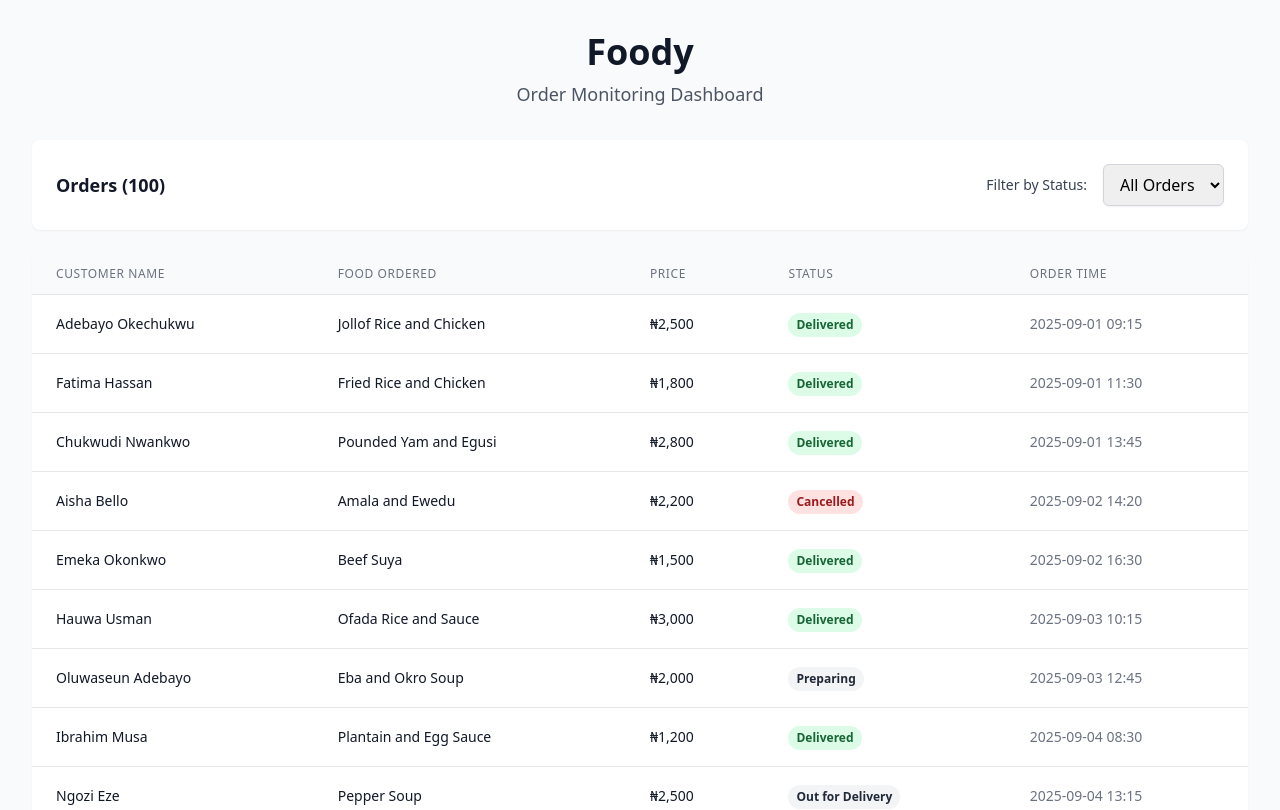
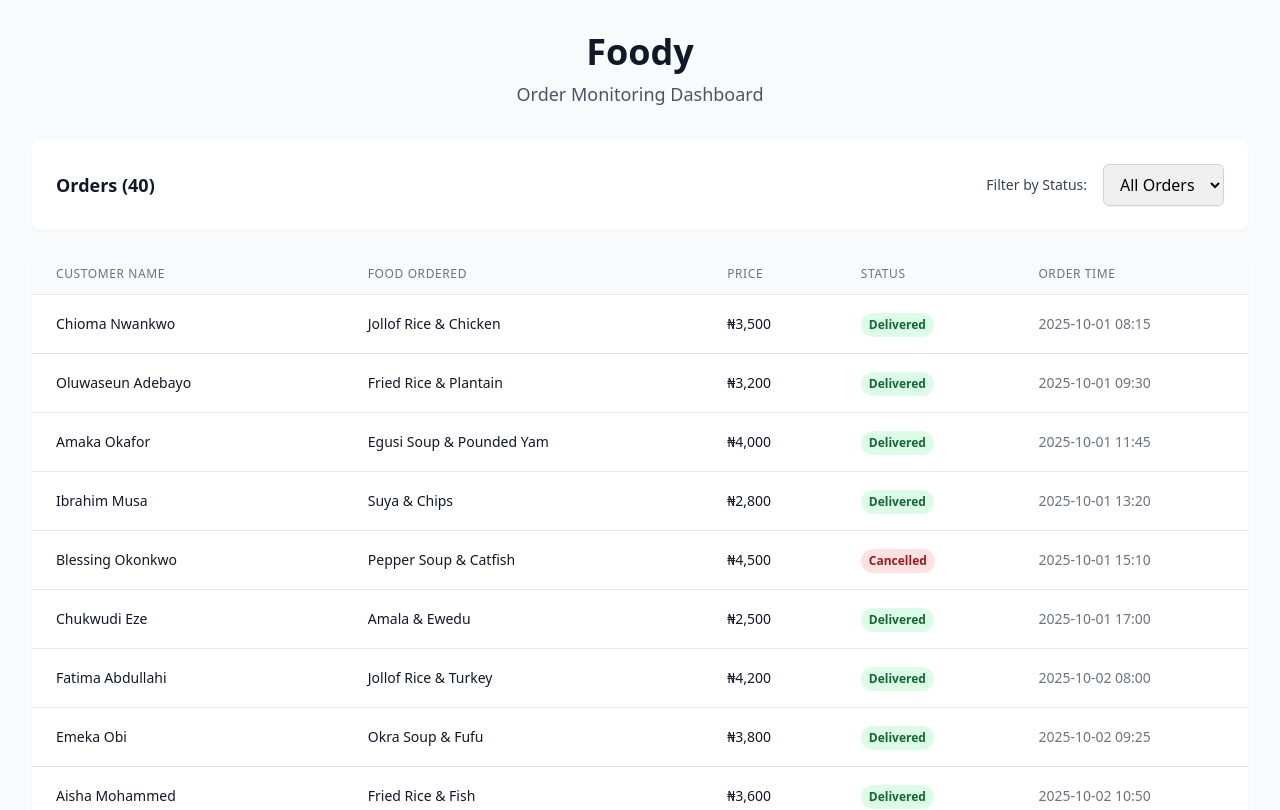
Before and after one commit to bluefound/foodybackend, a React (Create React App) app: page / in a window 1280 px wide. Shown: the top 810 px of the page. Built offline with nearby package versions, Linux system fonts and the light colour scheme.

Commit message:
Add 40 fresh orders from October 1-7, 2025

```diff
--- a/src/App.js
+++ b/src/App.js
@@ -3,110 +3,54 @@ import React, { useState } from 'react';
 const App = () => {
   const [statusFilter, setStatusFilter] = useState('All');
 
-  // Updated orders with dates between August 1-22, 2025
+  // Fresh orders from October 1-7, 2025
   const orders = [
-    { id: 1, customerName: "Adebayo Okechukwu", foodOrdered: "Jollof Rice and Chicken", price: 2500, status: "Delivered", orderTime: "2025-09-01 09:15" },
-    { id: 2, customerName: "Fatima Hassan", foodOrdered: "Fried Rice and Chicken", price: 1800, status: "Delivered", orderTime: "2025-09-01 11:30" },
-    { id: 3, customerName: "Chukwudi Nwankwo", foodOrdered: "Pounded Yam and Egusi", price: 2800, status: "Delivered", orderTime: "2025-09-01 13:45" },
-    { id: 4, customerName: "Aisha Bello", foodOrdered: "Amala and Ewedu", price: 2200, status: "Cancelled", orderTime: "2025-09-02 14:20" },
-    { id: 5, customerName: "Emeka Okonkwo", foodOrdered: "Beef Suya", price: 1500, status: "Delivered", orderTime: "2025-09-02 16:30" },
-    { id: 6, customerName: "Hauwa Usman", foodOrdered: "Ofada Rice and Sauce", price: 3000, status: "Delivered", orderTime: "2025-09-03 10:15" },
-    { id: 7, customerName: "Oluwaseun Adebayo", foodOrdered: "Eba and Okro Soup", price: 2000, status: "Preparing", orderTime: "2025-09-03 12:45" },
-    { id: 8, customerName: "Ibrahim Musa", foodOrdered: "Plantain and Egg Sauce", price: 1200, status: "Delivered", orderTime: "2025-09-04 08:30" },
-    { id: 9, customerName: "Ngozi Eze", foodOrdered: "Pepper Soup", price: 2500, status: "Out for Delivery", orderTime: "2025-09-04 13:15" },
-    { id: 10, customerName: "Yusuf Bello", foodOrdered: "Yam Porridge", price: 1800, status: "Delivered", orderTime: "2025-09-05 11:00" },
-    { id: 11, customerName: "Amina Suleiman", foodOrdered: "Jollof Rice and Chicken", price: 2500, status: "Delivered", orderTime: "2025-09-05 14:30" },
-    { id: 12, customerName: "Chinedu Okafor", foodOrdered: "Fried Rice and Chicken", price: 1800, status: "Cancelled", orderTime: "2025-09-06 09:45" },
-    { id: 13, customerName: "Funke Adeleke", foodOrdered: "Pounded Yam and Egusi", price: 2800, status: "Delivered", orderTime: "2025-09-06 12:15" },
-    { id: 14, customerName: "Oluwaseun Bakare", foodOrdered: "Amala and Ewedu", price: 2200, status: "Preparing", orderTime: "2025-09-07 10:30" },
-    { id: 15, customerName: "Ibrahim Nwosu", foodOrdered: "Beef Suya", price: 1500, status: "Delivered", orderTime: "2025-09-07 15:45" },
-    { id: 16, customerName: "Ngozi Chukwu", foodOrdered: "Ofada Rice and Sauce", price: 3000, status: "Out for Delivery", orderTime: "2025-09-08 11:20" },
-    { id: 17, customerName: "Yusuf Eze", foodOrdered: "Eba and Okro Soup", price: 2000, status: "Delivered", orderTime: "2025-09-08 13:30" },
-    { id: 18, customerName: "Amina Okafor", foodOrdered: "Plantain and Egg Sauce", price: 1200, status: "Delivered", orderTime: "2025-09-09 09:15" },
-    { id: 19, customerName: "Chinedu Suleiman", foodOrdered: "Pepper Soup", price: 2500, status: "Cancelled", orderTime: "2025-09-09 14:00" },
-    { id: 20, customerName: "Funke Nwankwo", foodOrdered: "Yam Porridge", price: 1800, status: "Delivered", orderTime: "2025-09-10 10:45" },
-    { id: 21, customerName: "Oluwaseun Hassan", foodOrdered: "Jollof Rice and Chicken", price: 2500, status: "Preparing", orderTime: "2025-09-10 12:30" },
-    { id: 22, customerName: "Ibrahim Okechukwu", foodOrdered: "Fried Rice and Chicken", price: 1800, status: "Delivered", orderTime: "2025-09-10 13:15" },
-    { id: 23, customerName: "Ngozi Bello", foodOrdered: "Pounded Yam and Egusi", price: 2800, status: "Out for Delivery", orderTime: "2025-09-10 15:30" },
-    { id: 24, customerName: "Yusuf Okonkwo", foodOrdered: "Amala and Ewedu", price: 2200, status: "Delivered", orderTime: "2025-09-10 16:45" },
-    { id: 25, customerName: "Amina Usman", foodOrdered: "Beef Suya", price: 1500, status: "Delivered", orderTime: "2025-09-10 18:00" },
-    // New orders for September 11-15, 2025
-    { id: 26, customerName: "Oluwaseun Adebayo", foodOrdered: "Ofada Rice and Sauce", price: 3000, status: "Delivered", orderTime: "2025-09-11 08:30" },
-    { id: 27, customerName: "Ibrahim Musa", foodOrdered: "Eba and Okro Soup", price: 2000, status: "Delivered", orderTime: "2025-09-11 10:15" },
-    { id: 28, customerName: "Ngozi Eze", foodOrdered: "Plantain and Egg Sauce", price: 1200, status: "Out for Delivery", orderTime: "2025-09-11 11:45" },
-    { id: 29, customerName: "Yusuf Bello", foodOrdered: "Pepper Soup", price: 2500, status: "Preparing", orderTime: "2025-09-11 13:20" },
-    { id: 30, customerName: "Amina Suleiman", foodOrdered: "Yam Porridge", price: 1800, status: "Delivered", orderTime: "2025-09-11 15:00" },
-    { id: 31, customerName: "Chinedu Okafor", foodOrdered: "Jollof Rice and Chicken", price: 2500, status: "Delivered", orderTime: "2025-09-11 16:30" },
-    { id: 32, customerName: "Funke Adeleke", foodOrdered: "Fried Rice and Chicken", price: 1800, status: "Cancelled", orderTime: "2025-09-11 18:15" },
-    { id: 33, customerName: "Oluwaseun Bakare", foodOrdered: "Pounded Yam and Egusi", price: 2800, status: "Delivered", orderTime: "2025-09-12 09:00" },
-    { id: 34, customerName: "Ibrahim Nwosu", foodOrdered: "Amala and Ewedu", price: 2200, status: "Preparing", orderTime: "2025-09-12 10:45" },
-    { id: 35, customerName: "Ngozi Chukwu", foodOrdered: "Beef Suya", price: 1500, status: "Delivered", orderTime: "2025-09-12 12:30" },
-    { id: 36, customerName: "Yusuf Eze", foodOrdered: "Ofada Rice and Sauce", price: 3000, status: "Out for Delivery", orderTime: "2025-09-12 14:15" },
-    { id: 37, customerName: "Amina Okafor", foodOrdered: "Eba and Okro Soup", price: 2000, status: "Delivered", orderTime: "2025-09-12 16:00" },
-    { id: 38, customerName: "Chinedu Suleiman", foodOrdered: "Plantain and Egg Sauce", price: 1200, status: "Delivered", orderTime: "2025-09-12 17:45" },
-    { id: 39, customerName: "Funke Nwankwo", foodOrdered: "Pepper Soup", price: 2500, status: "Cancelled", orderTime: "2025-09-13 08:15" },
-    { id: 40, customerName: "Oluwaseun Hassan", foodOrdered: "Yam Porridge", price: 1800, status: "Delivered", orderTime: "2025-09-13 10:00" },
-    { id: 41, customerName: "Ibrahim Okechukwu", foodOrdered: "Jollof Rice and Chicken", price: 2500, status: "Preparing", orderTime: "2025-09-13 11:45" },
-    { id: 42, customerName: "Ngozi Bello", foodOrdered: "Fried Rice and Chicken", price: 1800, status: "Delivered", orderTime: "2025-09-13 13:30" },
-    { id: 43, customerName: "Yusuf Okonkwo", foodOrdered: "Pounded Yam and Egusi", price: 2800, status: "Out for Delivery", orderTime: "2025-09-13 15:15" },
-    { id: 44, customerName: "Amina Usman", foodOrdered: "Amala and Ewedu", price: 2200, status: "Delivered", orderTime: "2025-09-13 17:00" },
-    { id: 45, customerName: "Chinedu Nwankwo", foodOrdered: "Beef Suya", price: 1500, status: "Delivered", orderTime: "2025-09-13 18:45" },
-    { id: 46, customerName: "Funke Adebayo", foodOrdered: "Ofada Rice and Sauce", price: 3000, status: "Cancelled", orderTime: "2025-09-14 09:30" },
-    { id: 47, customerName: "Oluwaseun Musa", foodOrdered: "Eba and Okro Soup", price: 2000, status: "Delivered", orderTime: "2025-09-14 11:15" },
-    { id: 48, customerName: "Ibrahim Eze", foodOrdered: "Plantain and Egg Sauce", price: 1200, status: "Preparing", orderTime: "2025-09-14 13:00" },
-    { id: 49, customerName: "Ngozi Okafor", foodOrdered: "Pepper Soup", price: 2500, status: "Delivered", orderTime: "2025-09-14 14:45" },
-    { id: 50, customerName: "Yusuf Suleiman", foodOrdered: "Yam Porridge", price: 1800, status: "Out for Delivery", orderTime: "2025-09-14 16:30" },
-    { id: 51, customerName: "Amina Nwankwo", foodOrdered: "Jollof Rice and Chicken", price: 2500, status: "Delivered", orderTime: "2025-09-14 18:15" },
-    { id: 52, customerName: "Chinedu Hassan", foodOrdered: "Fried Rice and Chicken", price: 1800, status: "Delivered", orderTime: "2025-09-15 08:00" },
-    { id: 53, customerName: "Funke Okechukwu", foodOrdered: "Pounded Yam and Egusi", price: 2800, status: "Cancelled", orderTime: "2025-09-15 09:45" },
-    { id: 54, customerName: "Oluwaseun Bello", foodOrdered: "Amala and Ewedu", price: 2200, status: "Delivered", orderTime: "2025-09-15 11:30" },
-    { id: 55, customerName: "Ibrahim Okonkwo", foodOrdered: "Beef Suya", price: 1500, status: "Preparing", orderTime: "2025-09-15 13:15" },
-    { id: 56, customerName: "Ngozi Usman", foodOrdered: "Ofada Rice and Sauce", price: 3000, status: "Delivered", orderTime: "2025-09-15 15:00" },
-    { id: 57, customerName: "Yusuf Adebayo", foodOrdered: "Eba and Okro Soup", price: 2000, status: "Out for Delivery", orderTime: "2025-09-15 16:45" },
-    { id: 58, customerName: "Amina Musa", foodOrdered: "Plantain and Egg Sauce", price: 1200, status: "Delivered", orderTime: "2025-09-15 18:30" },
-    { id: 59, customerName: "Chinedu Eze", foodOrdered: "Pepper Soup", price: 2500, status: "Delivered", orderTime: "2025-09-15 20:15" },
-    { id: 60, customerName: "Funke Okafor", foodOrdered: "Yam Porridge", price: 1800, status: "Delivered", orderTime: "2025-09-15 21:00" },
-    { id: 61, customerName: "Oluwaseun Suleiman", foodOrdered: "Jollof Rice and Chicken", price: 2500, status: "Cancelled", orderTime: "2025-09-15 22:30" },
-    { id: 62, customerName: "Ibrahim Nwankwo", foodOrdered: "Fried Rice and Chicken", price: 1800, status: "Delivered", orderTime: "2025-09-15 23:15" },
-    { id: 63, customerName: "Ngozi Hassan", foodOrdered: "Pounded Yam and Egusi", price: 2800, status: "Preparing", orderTime: "2025-09-15 23:45" },
-    { id: 64, customerName: "Yusuf Okechukwu", foodOrdered: "Amala and Ewedu", price: 2200, status: "Delivered", orderTime: "2025-09-15 19:30" },
-    { id: 65, customerName: "Amina Bello", foodOrdered: "Beef Suya", price: 1500, status: "Out for Delivery", orderTime: "2025-09-15 17:15" },
-    // New orders for September 15-27, 2025
-    { id: 66, customerName: "Oluwaseun Adebayo", foodOrdered: "Ofada Rice and Sauce", price: 3000, status: "Delivered", orderTime: "2025-09-16 09:15" },
-    { id: 67, customerName: "Ibrahim Musa", foodOrdered: "Eba and Okro Soup", price: 2000, status: "Delivered", orderTime: "2025-09-16 11:30" },
-    { id: 68, customerName: "Ngozi Eze", foodOrdered: "Plantain and Egg Sauce", price: 1200, status: "Out for Delivery", orderTime: "2025-09-16 13:45" },
-    { id: 69, customerName: "Yusuf Bello", foodOrdered: "Pepper Soup", price: 2500, status: "Preparing", orderTime: "2025-09-16 15:20" },
-    { id: 70, customerName: "Amina Suleiman", foodOrdered: "Yam Porridge", price: 1800, status: "Delivered", orderTime: "2025-09-16 17:00" },
-    { id: 71, customerName: "Chinedu Okafor", foodOrdered: "Jollof Rice and Chicken", price: 2500, status: "Delivered", orderTime: "2025-09-17 10:15" },
-    { id: 72, customerName: "Funke Adeleke", foodOrdered: "Fried Rice and Chicken", price: 1800, status: "Cancelled", orderTime: "2025-09-17 12:30" },
-    { id: 73, customerName: "Oluwaseun Bakare", foodOrdered: "Pounded Yam and Egusi", price: 2800, status: "Delivered", orderTime: "2025-09-17 14:45" },
-    { id: 74, customerName: "Ibrahim Nwosu", foodOrdered: "Amala and Ewedu", price: 2200, status: "Preparing", orderTime: "2025-09-18 09:30" },
-    { id: 75, customerName: "Ngozi Chukwu", foodOrdered: "Beef Suya", price: 1500, status: "Delivered", orderTime: "2025-09-18 11:45" },
-    { id: 76, customerName: "Yusuf Eze", foodOrdered: "Ofada Rice and Sauce", price: 3000, status: "Out for Delivery", orderTime: "2025-09-18 14:00" },
-    { id: 77, customerName: "Amina Okafor", foodOrdered: "Eba and Okro Soup", price: 2000, status: "Delivered", orderTime: "2025-09-19 10:15" },
-    { id: 78, customerName: "Chinedu Suleiman", foodOrdered: "Plantain and Egg Sauce", price: 1200, status: "Delivered", orderTime: "2025-09-19 12:30" },
-    { id: 79, customerName: "Funke Nwankwo", foodOrdered: "Pepper Soup", price: 2500, status: "Cancelled", orderTime: "2025-09-19 14:45" },
-    { id: 80, customerName: "Oluwaseun Hassan", foodOrdered: "Yam Porridge", price: 1800, status: "Delivered", orderTime: "2025-09-20 09:00" },
-    { id: 81, customerName: "Ibrahim Okechukwu", foodOrdered: "Jollof Rice and Chicken", price: 2500, status: "Preparing", orderTime: "2025-09-20 11:15" },
-    { id: 82, customerName: "Ngozi Bello", foodOrdered: "Fried Rice and Chicken", price: 1800, status: "Delivered", orderTime: "2025-09-20 13:30" },
-    { id: 83, customerName: "Yusuf Okonkwo", foodOrdered: "Pounded Yam and Egusi", price: 2800, status: "Out for Delivery", orderTime: "2025-09-20 15:45" },
-    { id: 84, customerName: "Amina Usman", foodOrdered: "Amala and Ewedu", price: 2200, status: "Delivered", orderTime: "2025-09-21 10:00" },
-    { id: 85, customerName: "Chinedu Nwankwo", foodOrdered: "Beef Suya", price: 1500, status: "Delivered", orderTime: "2025-09-21 12:15" },
-    { id: 86, customerName: "Funke Adebayo", foodOrdered: "Ofada Rice and Sauce", price: 3000, status: "Cancelled", orderTime: "2025-09-21 14:30" },
-    { id: 87, customerName: "Oluwaseun Musa", foodOrdered: "Eba and Okro Soup", price: 2000, status: "Delivered", orderTime: "2025-09-22 09:45" },
-    { id: 88, customerName: "Ibrahim Eze", foodOrdered: "Plantain and Egg Sauce", price: 1200, status: "Preparing", orderTime: "2025-09-22 12:00" },
-    { id: 89, customerName: "Ngozi Okafor", foodOrdered: "Pepper Soup", price: 2500, status: "Delivered", orderTime: "2025-09-22 14:15" },
-    { id: 90, customerName: "Yusuf Suleiman", foodOrdered: "Yam Porridge", price: 1800, status: "Out for Delivery", orderTime: "2025-09-23 10:30" },
-    { id: 91, customerName: "Amina Nwankwo", foodOrdered: "Jollof Rice and Chicken", price: 2500, status: "Delivered", orderTime: "2025-09-23 12:45" },
-    { id: 92, customerName: "Chinedu Hassan", foodOrdered: "Fried Rice and Chicken", price: 1800, status: "Delivered", orderTime: "2025-09-23 15:00" },
-    { id: 93, customerName: "Funke Okechukwu", foodOrdered: "Pounded Yam and Egusi", price: 2800, status: "Cancelled", orderTime: "2025-09-24 11:15" },
-    { id: 94, customerName: "Oluwaseun Bello", foodOrdered: "Amala and Ewedu", price: 2200, status: "Delivered", orderTime: "2025-09-24 13:30" },
-    { id: 95, customerName: "Ibrahim Okonkwo", foodOrdered: "Beef Suya", price: 1500, status: "Preparing", orderTime: "2025-09-25 09:45" },
-    { id: 96, customerName: "Ngozi Usman", foodOrdered: "Ofada Rice and Sauce", price: 3000, status: "Delivered", orderTime: "2025-09-25 12:00" },
-    { id: 97, customerName: "Yusuf Adebayo", foodOrdered: "Eba and Okro Soup", price: 2000, status: "Out for Delivery", orderTime: "2025-09-25 14:15" },
-    { id: 98, customerName: "Amina Musa", foodOrdered: "Plantain and Egg Sauce", price: 1200, status: "Delivered", orderTime: "2025-09-26 10:30" },
-    { id: 99, customerName: "Chinedu Eze", foodOrdered: "Pepper Soup", price: 2500, status: "Delivered", orderTime: "2025-09-26 12:45" },
-    { id: 100, customerName: "Funke Okafor", foodOrdered: "Yam Porridge", price: 1800, status: "Delivered", orderTime: "2025-09-27 09:00" }
+    { id: 1, customerName: "Chioma Nwankwo", foodOrdered: "Jollof Rice & Chicken", price: 3500, status: "Delivered", orderTime: "2025-10-01 08:15" },
+    { id: 2, customerName: "Oluwaseun Adebayo", foodOrdered: "Fried Rice & Plantain", price: 3200, status: "Delivered", orderTime: "2025-10-01 09:30" },
+    { id: 3, customerName: "Amaka Okafor", foodOrdered: "Egusi Soup & Pounded Yam", price: 4000, status: "Delivered", orderTime: "2025-10-01 11:45" },
+    { id: 4, customerName: "Ibrahim Musa", foodOrdered: "Suya & Chips", price: 2800, status: "Delivered", orderTime: "2025-10-01 13:20" },
+    { id: 5, customerName: "Blessing Okonkwo", foodOrdered: "Pepper Soup & Catfish", price: 4500, status: "Cancelled", orderTime: "2025-10-01 15:10" },
+    { id: 6, customerName: "Chukwudi Eze", foodOrdered: "Amala & Ewedu", price: 2500, status: "Delivered", orderTime: "2025-10-01 17:00" },
+
+    { id: 7, customerName: "Fatima Abdullahi", foodOrdered: "Jollof Rice & Turkey", price: 4200, status: "Delivered", orderTime: "2025-10-02 08:00" },
+    { id: 8, customerName: "Emeka Obi", foodOrdered: "Okra Soup & Fufu", price: 3800, status: "Delivered", orderTime: "2025-10-02 09:25" },
+    { id: 9, customerName: "Aisha Mohammed", foodOrdered: "Fried Rice & Fish", price: 3600, status: "Delivered", orderTime: "2025-10-02 10:50" },
+    { id: 10, customerName: "Tunde Bakare", foodOrdered: "Beans & Plantain (Ewa Agoyin)", price: 2000, status: "Delivered", orderTime: "2025-10-02 12:15" },
+    { id: 11, customerName: "Ngozi Chukwu", foodOrdered: "Afang Soup & Garri", price: 3500, status: "Pending", orderTime: "2025-10-02 14:30" },
+    { id: 12, customerName: "Yusuf Bello", foodOrdered: "Indomie & Egg", price: 1500, status: "Delivered", orderTime: "2025-10-02 16:45" },
+
+    { id: 13, customerName: "Adaeze Nnamdi", foodOrdered: "Ofada Rice & Ayamase Sauce", price: 3900, status: "Delivered", orderTime: "2025-10-03 07:45" },
+    { id: 14, customerName: "Bashir Ahmad", foodOrdered: "White Rice & Chicken Stew", price: 3000, status: "Delivered", orderTime: "2025-10-03 09:10" },
+    { id: 15, customerName: "Chiamaka Okeke", foodOrdered: "Edikang Ikong Soup & Eba", price: 4200, status: "Delivered", orderTime: "2025-10-03 11:20" },
+    { id: 16, customerName: "Ahmed Lawal", foodOrdered: "Shawarma & Drink", price: 2200, status: "Delivered", orderTime: "2025-10-03 13:35" },
+    { id: 17, customerName: "Joy Nwachukwu", foodOrdered: "Yam Porridge", price: 2700, status: "Cancelled", orderTime: "2025-10-03 15:00" },
+    { id: 18, customerName: "Kabir Hassan", foodOrdered: "Moi Moi & Pap", price: 1800, status: "Delivered", orderTime: "2025-10-03 17:20" },
+    { id: 19, customerName: "Nneka Udeh", foodOrdered: "Coconut Rice & Chicken", price: 3700, status: "Delivered", orderTime: "2025-10-03 19:10" },
+
+    { id: 20, customerName: "Segun Olaniyan", foodOrdered: "Jollof Rice & Beef", price: 3400, status: "Delivered", orderTime: "2025-10-04 08:30" },
+    { id: 21, customerName: "Zainab Usman", foodOrdered: "Banga Soup & Starch", price: 4000, status: "Delivered", orderTime: "2025-10-04 10:00" },
+    { id: 22, customerName: "Chidera Onuoha", foodOrdered: "Fried Rice & Prawn", price: 4500, status: "Pending", orderTime: "2025-10-04 11:45" },
+    { id: 23, customerName: "Mustapha Ibrahim", foodOrdered: "Tuwo Shinkafa & Miyan Kuka", price: 2800, status: "Delivered", orderTime: "2025-10-04 13:15" },
+    { id: 24, customerName: "Ifeoma Nwosu", foodOrdered: "Nsala Soup & Pounded Yam", price: 4100, status: "Delivered", orderTime: "2025-10-04 15:30" },
+    { id: 25, customerName: "Abdulrahman Suleiman", foodOrdered: "Pepper Soup & Ram Meat", price: 5000, status: "Delivered", orderTime: "2025-10-04 17:00" },
+    { id: 26, customerName: "Funke Ajayi", foodOrdered: "Efo Riro & Amala", price: 3200, status: "Delivered", orderTime: "2025-10-04 18:45" },
+
+    { id: 27, customerName: "Uche Okafor", foodOrdered: "Jollof Spaghetti", price: 2500, status: "Delivered", orderTime: "2025-10-05 08:20" },
+    { id: 28, customerName: "Halima Yusuf", foodOrdered: "Asun & Chips", price: 3500, status: "Delivered", orderTime: "2025-10-05 10:15" },
+    { id: 29, customerName: "Kelechi Nnaji", foodOrdered: "Nkwobi & Ugba", price: 3800, status: "Delivered", orderTime: "2025-10-05 12:00" },
+    { id: 30, customerName: "Maryam Bala", foodOrdered: "Masa & Miyan Taushe", price: 2000, status: "Cancelled", orderTime: "2025-10-05 13:40" },
+    { id: 31, customerName: "Obinna Eze", foodOrdered: "Oha Soup & Fufu", price: 3600, status: "Delivered", orderTime: "2025-10-05 15:25" },
+    { id: 32, customerName: "Rukayat Adamu", foodOrdered: "White Rice & Egusi Soup", price: 3300, status: "Delivered", orderTime: "2025-10-05 17:10" },
+    { id: 33, customerName: "Chinedu Okonkwo", foodOrdered: "Abacha & Ugba", price: 2800, status: "Pending", orderTime: "2025-10-05 19:00" },
+
+    { id: 34, customerName: "Hauwa Aliyu", foodOrdered: "Jollof Rice & Goat Meat", price: 4000, status: "Delivered", orderTime: "2025-10-06 09:00" },
+    { id: 35, customerName: "Chukwuemeka Nwankwo", foodOrdered: "Ogbono Soup & Eba", price: 3500, status: "Delivered", orderTime: "2025-10-06 11:30" },
+    { id: 36, customerName: "Amina Garba", foodOrdered: "Fried Rice & Gizzard", price: 3700, status: "Delivered", orderTime: "2025-10-06 13:20" },
+    { id: 37, customerName: "Kenneth Udo", foodOrdered: "Afang Soup & Semovita", price: 3900, status: "Pending", orderTime: "2025-10-06 15:10" },
+
+    { id: 38, customerName: "Rachael Okoro", foodOrdered: "Jollof Rice & Croaker Fish", price: 4200, status: "Delivered", orderTime: "2025-10-07 08:45" },
+    { id: 39, customerName: "Abdullahi Musa", foodOrdered: "Vegetable Soup & Wheat", price: 3000, status: "Pending", orderTime: "2025-10-07 12:30" },
+    { id: 40, customerName: "Chinonso Ikenna", foodOrdered: "Fried Rice & Snail", price: 4800, status: "Pending", orderTime: "2025-10-07 16:00" }
   ];
 
   const filteredOrders = statusFilter === 'All'
```
